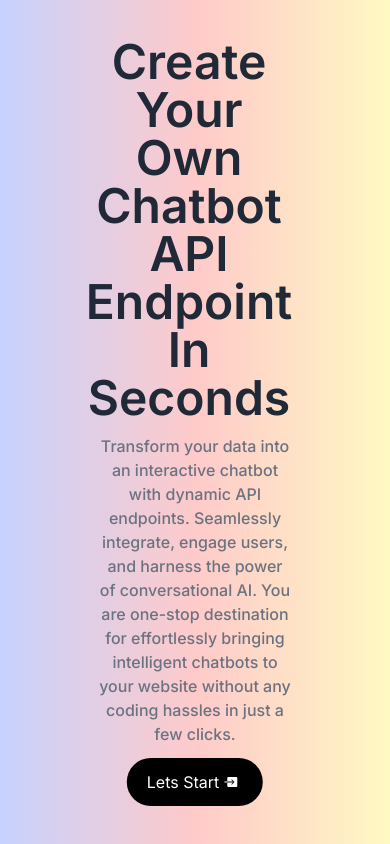
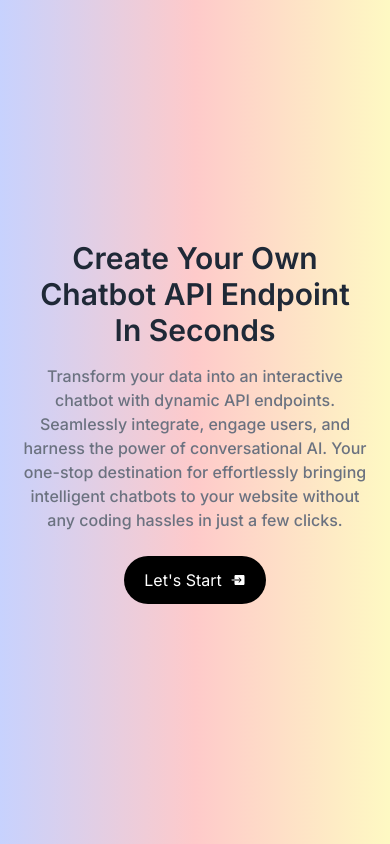
Before and after one commit to brianchen322/chat-nextjs, a Next.js app: page / in a window 390 px wide. Built offline with nearby package versions, Linux system fonts and the light colour scheme.

Commit message:
Made changes in responsive design

```diff
--- a/src/app/page.tsx
+++ b/src/app/page.tsx
@@ -4,18 +4,20 @@ import Link from "next/link"
 import { IoIosExit } from "react-icons/io"
 
 export default function Home() {
-
   return (
     <>
-    <div className='w-screen min-h-screen bg-gradient-to-r from-indigo-200 via-red-200 to-yellow-100'></div>
-    <div className="absolute top-1/2 left-1/2 -translate-x-1/2 -translate-y-1/2">
-        <div className="flex flex-col items-center text-center">
-          <div className="flex items-center">
-          <h1 className="mr-3 text-5xl font-semibold text-gray-800">Create Your Own Chatbot API Endpoint In Seconds</h1>
+      <div className="w-screen min-h-screen bg-gradient-to-r from-indigo-200 via-red-200 to-yellow-100 flex items-center justify-center">
+        <div className="flex flex-col items-center text-center px-4 md:px-8">
+          <h1 className="text-3xl md:text-5xl lg:text-5xl xl:text-6xl font-semibold text-gray-800 px-4 md:px-24 lg:px-24 ">
+            Create Your Own Chatbot API Endpoint In Seconds
+          </h1>
+          <div className="text-gray-500 font-medium md:text-2xl lg:text-2xl xl:text-3xl mt-4 md:mt-6 ">
+            Transform your data into an interactive chatbot with dynamic API endpoints. Seamlessly integrate, engage users, and harness the power of conversational AI. Your one-stop destination for effortlessly bringing intelligent chatbots to your website without any coding hassles in just a few clicks.
           </div>
-          <div  className="text-gray-500 font-medium m-3">Transform your data into an interactive chatbot with dynamic API endpoints. Seamlessly integrate, engage users, and harness the power of conversational AI. You are one-stop destination for effortlessly bringing intelligent chatbots to your website without any coding hassles in just a few clicks.</div>
           <Link href="/dashboard">
-          <button className="text-white bg-black px-5 py-3 rounded-3xl flex active:bg-gray-500 hover:bg-gray-900">Lets Start<IoIosExit className="m-1"/></button>
+            <button className="text-white bg-black px-5 py-3 mt-6 rounded-3xl flex items-center active:bg-gray-500 hover:bg-gray-900 transition duration-300">
+              Let's Start <IoIosExit className="ml-2" />
+            </button>
           </Link>
         </div>
       </div>
```
